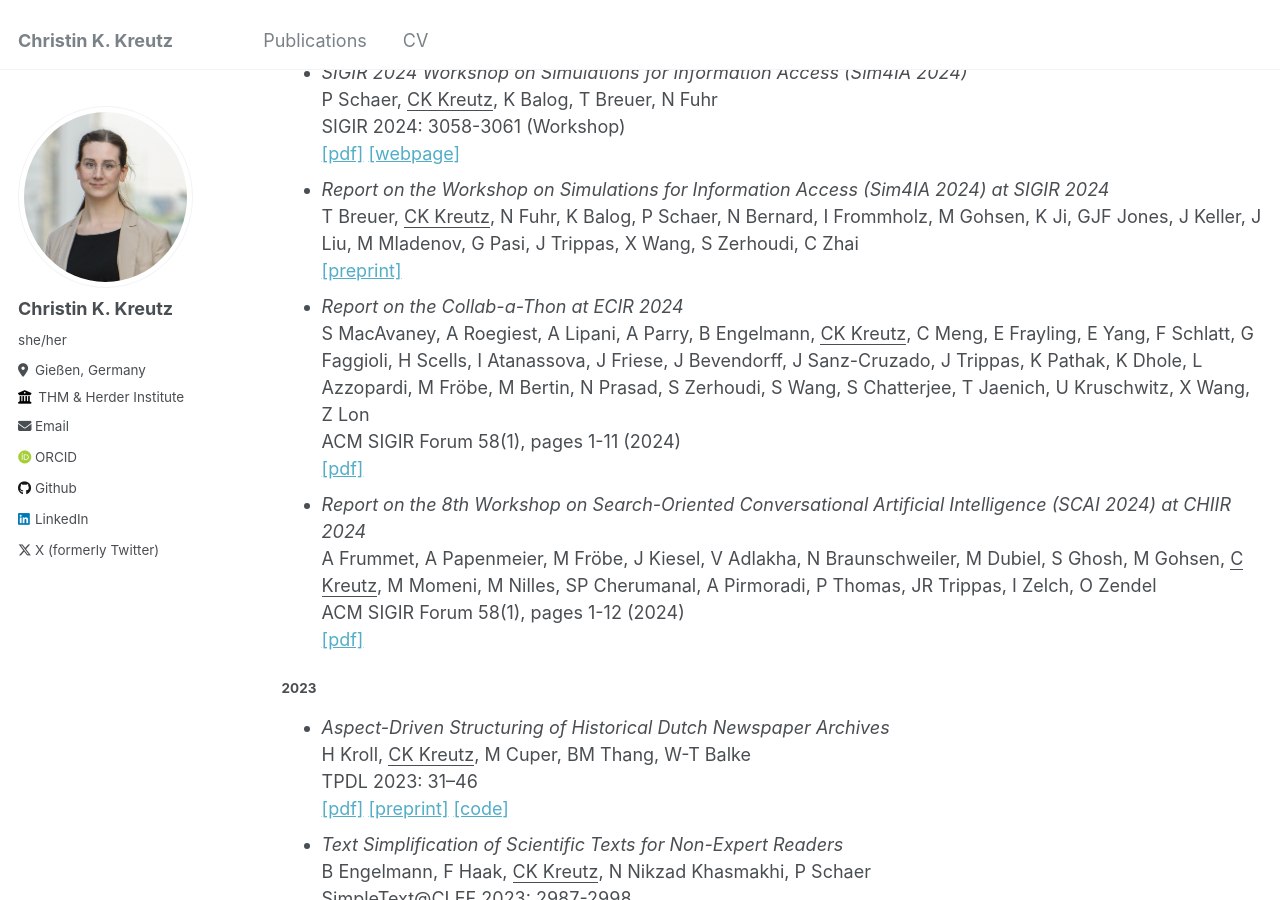
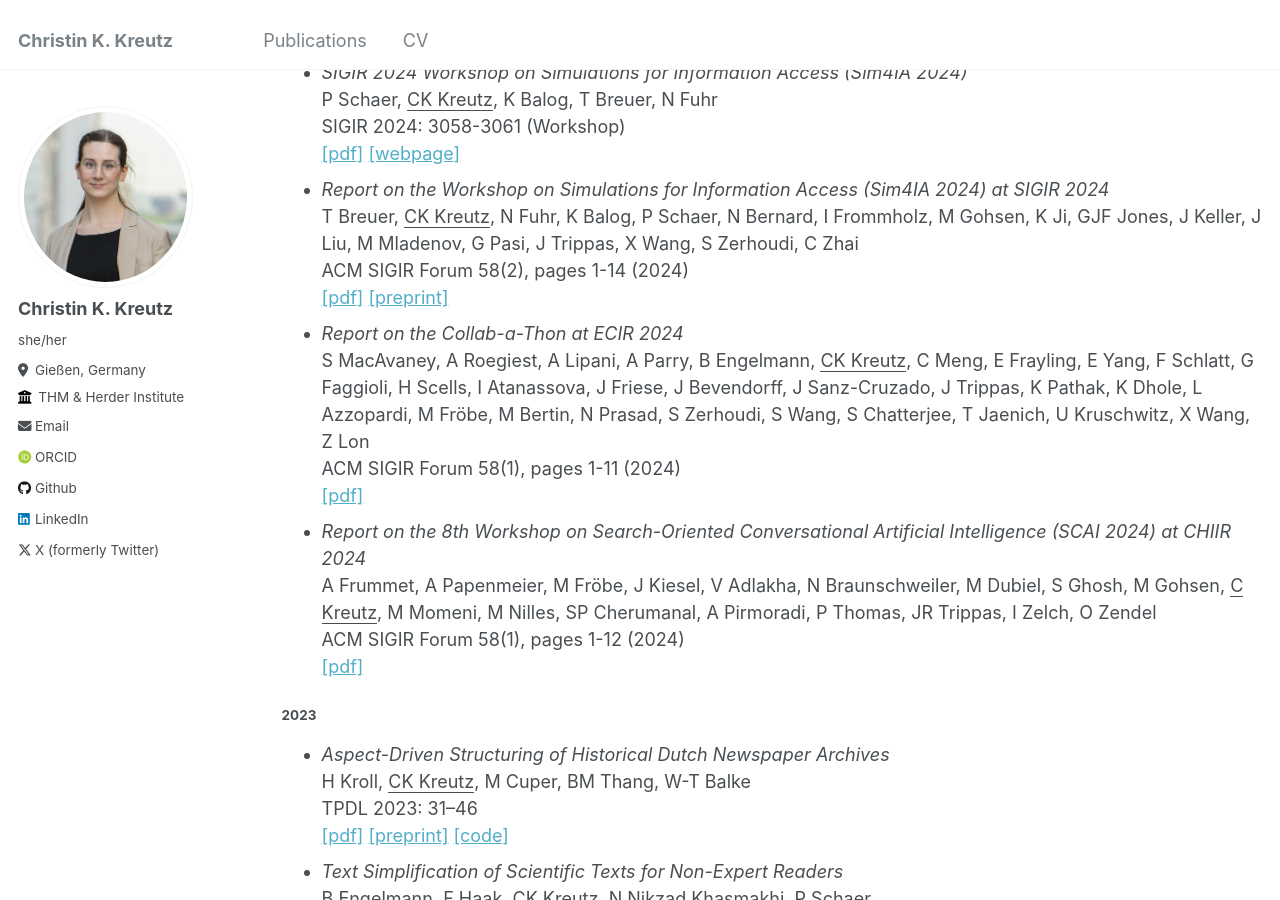
Before and after one commit to kreutzch/kreutzch.github.io, a Jekyll site: the page built from _pages/publications.md, in a window 1280 px wide and 900 px high, scrolled down 1314 px. Built offline with Jekyll 4.4.1, drawn with Linux system fonts in a browser that asks for light colours; some web fonts are replaced.

Commit message:
sigir forum added as venue for sim4ia report

```diff
--- a/_pages/publications.md
+++ b/_pages/publications.md
@@ -66,6 +66,8 @@ SIGIR 2024: 3058-3061 (Workshop)\\
 [[webpage]](https://sim4ia.org/sigir2024/)
 - *Report on the Workshop on Simulations for Information Access (Sim4IA 2024) at SIGIR 2024*\\
 T Breuer, <u>CK Kreutz</u>, N Fuhr, K Balog, P Schaer, N Bernard, I Frommholz, M Gohsen, K Ji, GJF Jones, J Keller, J Liu, M Mladenov, G Pasi, J Trippas, X Wang, S Zerhoudi, C Zhai\\
+ACM SIGIR Forum 58(2), pages 1-14 (2024)\\
+[[pdf]](https://sigir.org/wp-content/uploads/2025/01/p11.pdf)
 [[preprint]](https://arxiv.org/pdf/2409.18024)
 - *Report on the Collab-a-Thon at ECIR 2024*\\
 S MacAvaney, A Roegiest, A Lipani, A Parry, B Engelmann, <u>CK Kreutz</u>, C Meng, E Frayling, E Yang, F Schlatt, G Faggioli, H Scells, I Atanassova, J Friese, J Bevendorff, J Sanz-Cruzado, J Trippas, K Pathak, K Dhole, L Azzopardi, M Fröbe, M Bertin, N Prasad, S Zerhoudi, S Wang, S Chatterjee, T Jaenich, U Kruschwitz, X Wang, Z Lon\\
```
